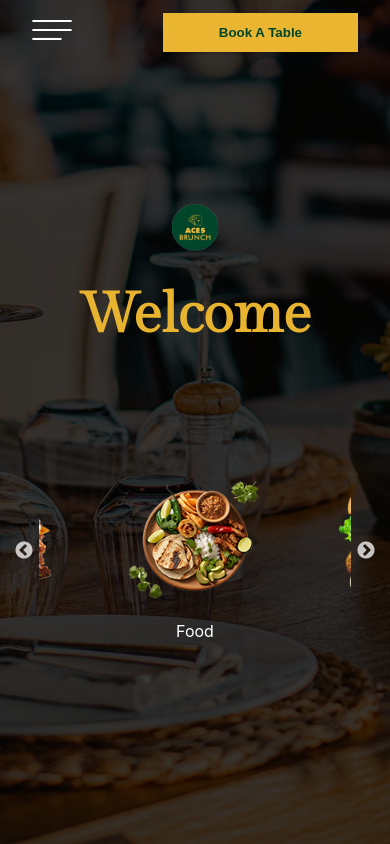
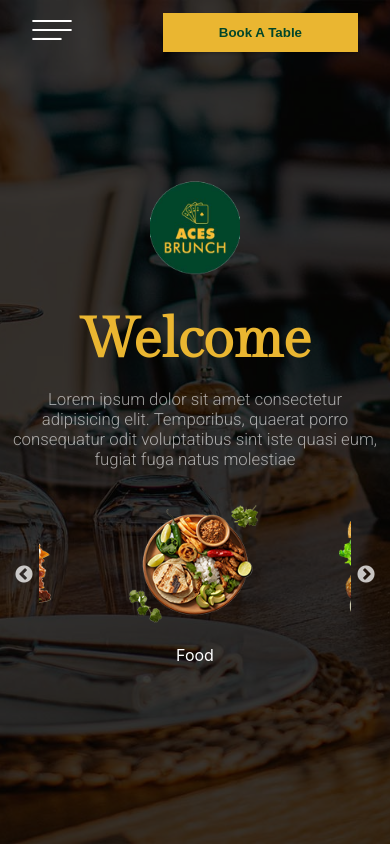
Before and after one commit to devH00P5/react-test, a React (Create React App) app: page / in a window 390 px wide. Built offline with nearby package versions, Linux system fonts and the light colour scheme.

Commit message:
logo size increased

```diff
--- a/public/index.html
+++ b/public/index.html
@@ -24,7 +24,7 @@
       work correctly both with client-side routing and a non-root public URL.
       Learn how to configure a non-root public URL by running `npm run build`.
     -->
-    <title>React App</title>
+    <title>Aces Brunch</title>
   </head>
   <body>
     <noscript>You need to enable JavaScript to run this app.</noscript>
--- a/src/App.css
+++ b/src/App.css
@@ -45,7 +45,7 @@
 }
 @media screen and (max-width: 520px) {
   .logo {
-    height: 3rem;
+    height: 6rem;
   }
 }
 .logo img {
--- a/src/App.scss
+++ b/src/App.scss
@@ -46,7 +46,7 @@ $default-font-white:#fff;
 .logo{
     height: 6rem;
     @media screen and (max-width:520px) {
-        height: 3rem;
+        height: 6rem;
 
     }
     img{
--- a/src/components/Home.js
+++ b/src/components/Home.js
@@ -26,8 +26,8 @@ export default  function Home() {
 const hero_message =useRef();
 const hero_header=useRef()
 useGSAP(()=>{
-    gsap.from(hero_message.current,{opacity:0,duration:6,delay:6})
-    gsap.from(hero_header.current,{y:'-100px',opacity:0,duration:6})
+    gsap.from(hero_message.current,{opacity:0,duration:4,delay:4})
+    gsap.from(hero_header.current,{y:'-100px',opacity:0,duration:4})
 })
 //Slick settings
         const settings = {
```
Also changed, not shown: 1 other file (tests, documents, lock files or other folders).
